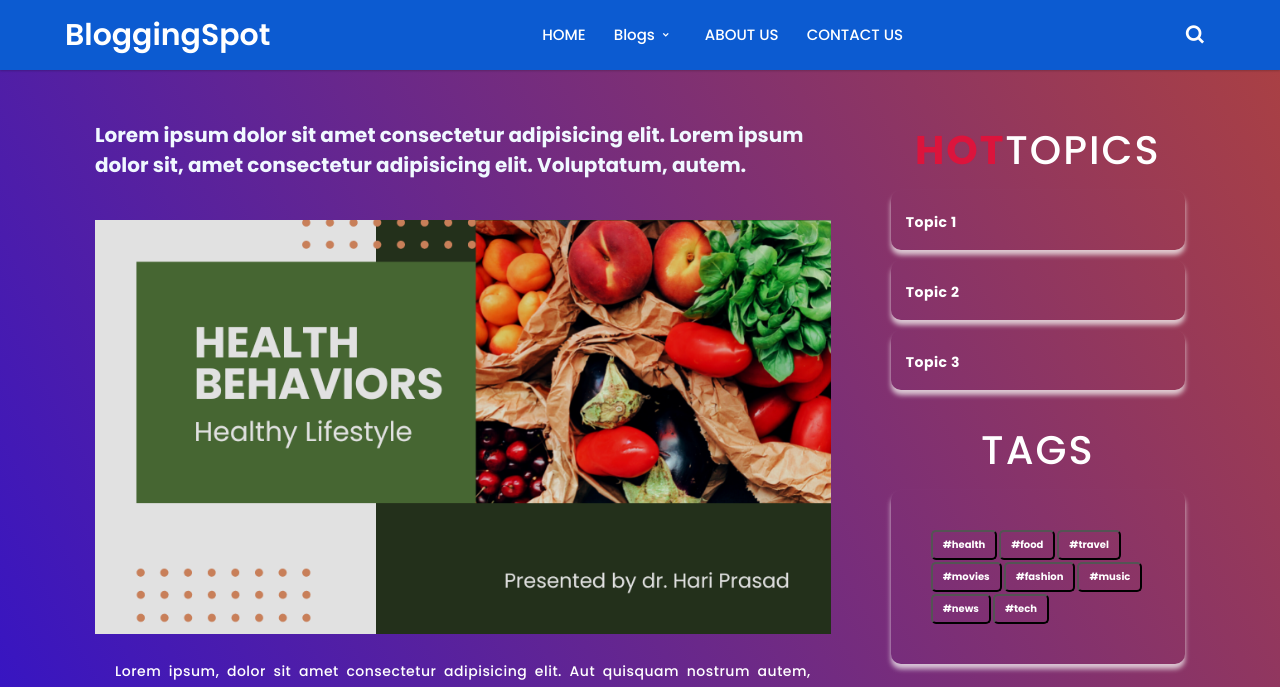
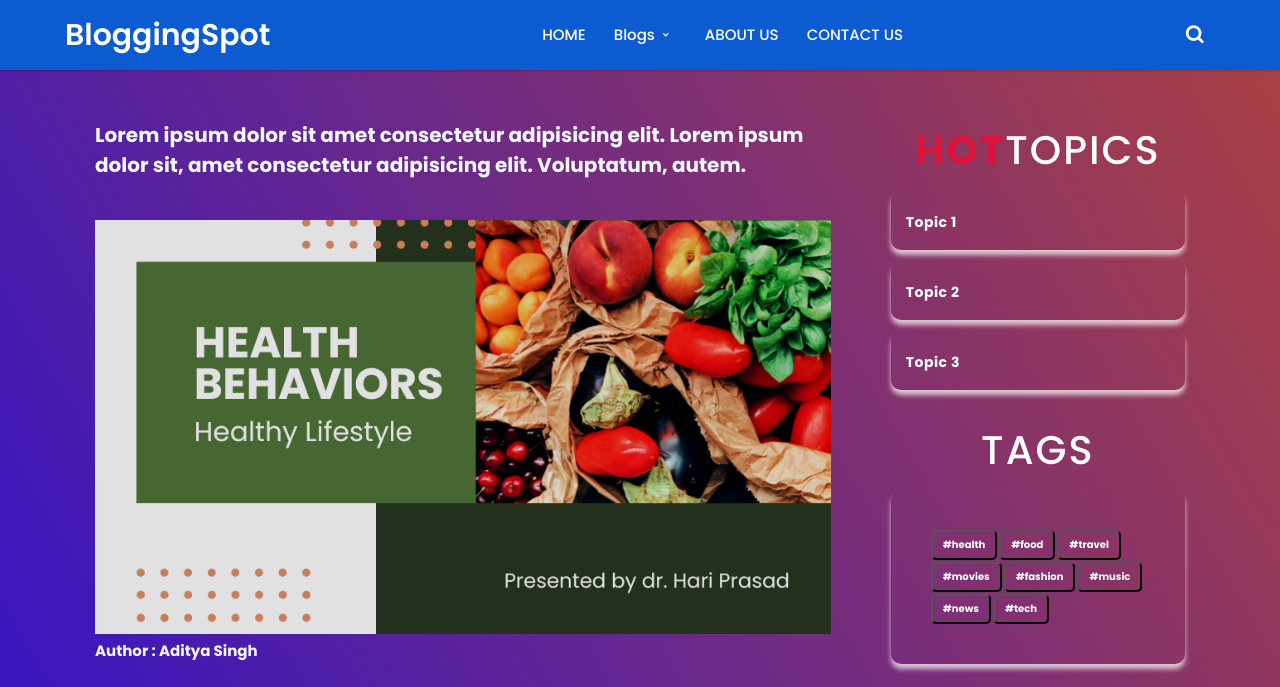
Before and after one commit to adityas1335/multi_blogging_webdesign, a plain HTML site: page blog.html in a window 1280 px wide. Shown: the top 687 px of the page. Drawn offline with nearby package versions, Linux system fonts and the light colour scheme.

Commit message:
Adding a line in blog.html "Author"

```diff
--- a/blog.html
+++ b/blog.html
@@ -71,6 +71,8 @@
                     <h1 class="heading">Lorem ipsum dolor sit amet consectetur adipisicing elit. Lorem ipsum dolor sit,
                         amet consectetur adipisicing elit. Voluptatum, autem.</h1>
                     <img src="./imgs/blog.png" alt="img-blog" class="img-blog">
+
+                    <h2>Author : Aditya Singh</h2>
                     <p class="para-blog">Lorem ipsum, dolor sit amet consectetur adipisicing elit. Aut quisquam nostrum
                         autem, molestias ipsa adipisci, praesentium vel voluptatem doloribus ratione impedit nobis, eum
                         incidunt eius corrupti iure. Voluptatibus ad incidunt, veritatis nemo, tenetur perspiciatis
```
